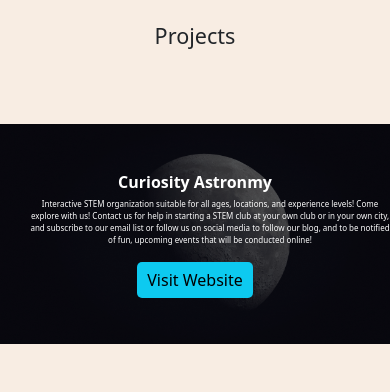
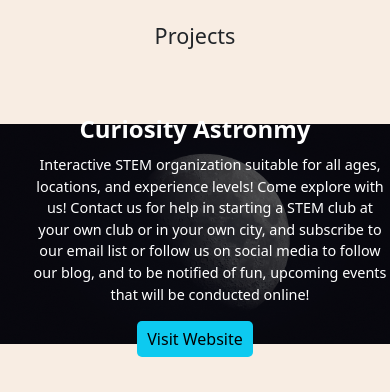
Before and after one commit to BhuwanTiwari2002/Personal-Website, a plain HTML site: page index.html in a window 390 px wide. Shown: the part 2110-2502 px from the top of the page. Drawn offline with nearby package versions, Linux system fonts and the light colour scheme.

Commit message:
Added final touches

```diff
--- a/Styles/styles.css
+++ b/Styles/styles.css
@@ -174,7 +174,7 @@ body {
       @media screen and (max-width: 500px) {
 
         .project-title{
-            font-size: 1em;
+            font-size: 1.5em;
         }
         .card-project {
             width: 100%;
@@ -184,7 +184,7 @@ body {
             color: white;
         }
         .project-description {
-            font-size: 0.5em;
+            font-size: 0.9em;
         }
         .page2 {
             text-align: center;
```
